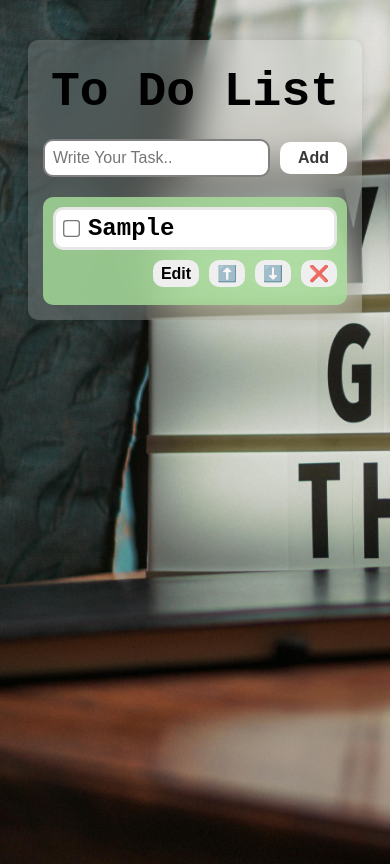
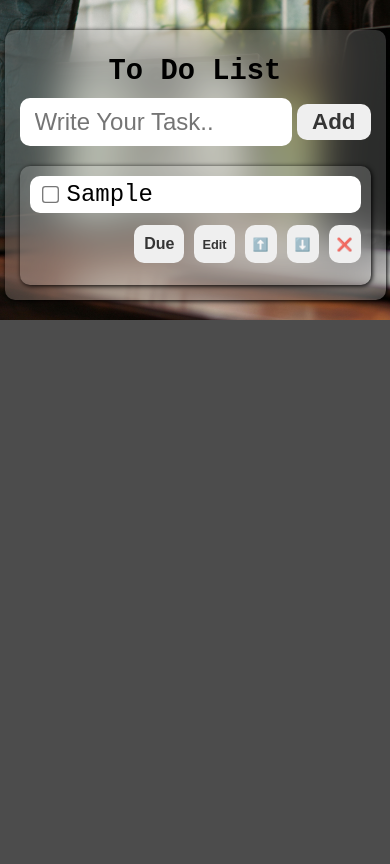
Before and after one commit to Bharath2228/To-Do-List, a React (Vite) app: page / in a window 390 px wide. Both pictures are taken after typing "Sample" into the empty fields and a click on the button "Add". Built offline with nearby package versions, Linux system fonts and the light colour scheme.

Commit message:
Responsive width

```diff
--- a/src/ToDoList.jsx
+++ b/src/ToDoList.jsx
@@ -23,7 +23,7 @@ function ToDoList() {
 
     function addTask() {
         if (newTask.trim() !== "") {
-            const addedTask = { text: newTask, completed: false, editing: false };
+            const addedTask = { text: newTask, completed: false, editing: false, dueDate: '', showDueDateInput: false };
             setTasks(prevTasks => [addedTask, ...prevTasks]);
             setNewTask("");
         }
@@ -124,6 +124,22 @@ function ToDoList() {
         }
     }
 
+    function handleDueDateChange(index, newDate) {
+        setTasks(prevTasks => {
+            const updatedTasks = [...prevTasks];
+            updatedTasks[index] = { ...updatedTasks[index], dueDate: newDate };
+            return updatedTasks;
+        });
+    }
+
+    function toggleDueDateInput(index) {
+        setTasks(prevTasks => {
+            const updatedTasks = [...prevTasks];
+            updatedTasks[index] = { ...updatedTasks[index], showDueDateInput: !updatedTasks[index].showDueDateInput };
+            return updatedTasks;
+        });
+    }
+
     return (
         <div className='toDoListContainer'>
             <h1>To Do List</h1>
@@ -176,10 +192,23 @@ function ToDoList() {
                                 </span>
                             )}
                         </li>
-                        <div className='taskButtons'>
+                        <div className={`taskButtons ${task.completed ? 'hidden' : ''}`}>
+
+                            <button className='dateButton' onClick={() => toggleDueDateInput(index)}>
+                                Due
+                            </button>
+                            {task.showDueDateInput && (
+                                <div className="dueDate">
+                                     <input
+                                        type='date'
+                                        value={task.dueDate}
+                                        onChange={(e) => handleDueDateChange(index, e.target.value)}
+                                    />
+                                </div>
+
+                            )}
                             {!task.editing && (
                                 <>
-
                                     <button className='editButton' onClick={() => editTask(index)}>
                                         Edit
                                     </button>
--- a/src/index.css
+++ b/src/index.css
@@ -4,6 +4,7 @@ body {
   align-items: center;
   margin: 0;
   height: fit-content;
+  background-color: rgba(0, 0, 0, 0.728);
   background-image: url('./assets/Background1.jpg');
   background-size: cover;
   background-repeat: no-repeat;
@@ -12,13 +13,13 @@ body {
 .toDoListContainer {
   backdrop-filter: blur(20px);
   width: 100%;
-  max-width: 700px;
+  max-width: 800px;
   text-align: center;
   font-family: monospace;
   background-color: rgba(255, 255, 255, 0.169);
   padding: 30px;
   border-radius: 10px;
-  box-shadow: 0 0 10px rgba(0, 0, 0, 0.1);
+  box-shadow: 1px 1px 5px;
   margin: 20px auto;
 }
 
@@ -26,6 +27,12 @@ h1 {
   font-size: 3.5rem;
   margin-top: 10px;
   margin-bottom: 20px;
+}
+
+#inputField{
+  font-size: 1.5rem;
+  padding: 10px 15px;
+  outline: none;
 }
 
 button {
@@ -41,19 +48,19 @@ button {
 }
 
 .addButton {
-  background-color: #fff;
   font-weight: bold;
-  padding: 7px 18px;
+  padding: 5px 15px;
+  font-size: 1.4rem;
 }
 
 .addButton:hover {
-  background-color: hsl(120, 100%, 44%);
+  background-color: #e1d7cf5b;
 }
 
 input[type="text"] {
-  font-size: 1.3rem;
+  font-size: 1.5rem;
   padding: 12px;
-  border: 2px solid grey;
+  border: none;
   border-radius: 10px;
   color: hsla(0, 0%, 0%, 0.8);
   width: 70%;
@@ -95,19 +102,51 @@ li {
 .taskButtons {
   display: flex;
   justify-content: flex-end;
-  margin-bottom: 8px;
+  margin-top: 12px;
+  margin-bottom: 12px;
+}
+
+.hidden{
+  display: none;
+}
+
+.dueDate{
+  background-color: #fff;
+  margin-right: 10px;
+  border: none;
+  border-radius: 10px;
+  font-weight: bold;
+}
+
+.dueDate input{
+  border: none;
+  border-radius: 10px;
+  font-size: 1rem;
+  background: transparent;
+  font-weight: bold;
+  text-align: center;
+  padding: 10px;
+}
+
+.dateButton{
+  font-size: 1rem;
+  padding: 10px;
+  margin-right: 10px;
 }
 
 .taskItem {
-  padding: 5px;
+  padding: 5px 10px;
+  border: none;
   border-radius: 10px;
+  font-weight: lighter;
 }
 
 .taskList {
-  background-color: hsla(108, 52%, 74%, 0.808);
+  background-color: hsla(0, 0%, 100%, 0.16);
   border: none;
   border-radius: 10px;
   padding: 10px;
+  box-shadow: 1px 1px 5px black;
 }
 
 .taskList:empty {
@@ -119,8 +158,8 @@ li {
 .editButton,
 .cancelButton,
 .saveButton {
-  padding: 7px 12px;
-  font-size: 1.2rem;
+  padding: 4px 8px;
+  font-size: 1rem;
   margin-left: 10px;
 }
 
@@ -128,27 +167,30 @@ li {
   text-align: justify;
   padding: 5px 10px;
   margin: 0;
-  color: black;
+}
+
+.dateButton:hover{
+  background-color: #e1d7cf5b;
+}
+
+.deleteButton:hover{
+  background-color: #e1d7cf5b;
+}
+
+.moveButton:hover{
+  background-color: #e1d7cf5b;
 }
 
 .editButton:hover {
-  background-color: #e67e22;
-}
-
-.cancelButton {
-  background-color: #95a5a6;
+  background-color: #e1d7cf5b;
 }
 
 .cancelButton:hover {
-  background-color: #7f8c8d;
-}
-
-.saveButton {
-  background-color: #2ecc71;
+  background-color: #e1d7cffa;
 }
 
 .saveButton:hover {
-  background-color: #27ae60;
+  background-color: #e1d7cffa;
 }
 
 .checkbox {
@@ -166,28 +208,50 @@ li {
   margin-bottom: 20px;
 }
 
-@media (max-width: 1100px){
-  body{
-    height: 100vh;
-    background-size: cover;
-  }
-}
-@media (max-width: 768px) {
-
+@media (max-width: 1100px) {
   body {
-    align-items: baseline;
-    margin-top: 20px;
-    background-size: cover;
+    height: auto;
+    padding: 20px;
   }
 
   .toDoListContainer {
-    width: fit-content;
-    padding: 15px;
+    padding: 20px;
   }
 
   h1 {
-    font-size: 3rem;
-    margin-bottom: 20px;
+    font-size: 2rem;
+  }
+
+  button {
+    font-size: 1.2rem;
+    padding: 10px 20px;
+  }
+
+  input[type="text"] {
+    font-size: 1rem;
+    padding: 10px;
+  }
+
+  li {
+    font-size: 1.2rem;
+    padding: 15px;
+  }
+}
+
+@media (max-width: 768px) {
+  body {
+    align-items: flex-start;
+    height: auto;
+    padding: 20px;
+  }
+
+  .toDoListContainer {
+    width: 95%;
+    padding: 20px;
+  }
+
+  h1 {
+    font-size: 1.8rem;
   }
 
   button {
@@ -196,14 +260,14 @@ li {
   }
 
   input[type="text"] {
-    font-size: 1rem;
+    font-size: 1.5rem;
     padding: 8px;
-    outline: none;
-    overflow: auto;
+    width: 60%;
+    margin-right: 5px;
   }
 
   li {
-    font-size: 1.4rem;
+    font-size: 1.5rem;
     padding: 12px;
   }
 
@@ -212,14 +276,113 @@ li {
   .editButton,
   .cancelButton,
   .saveButton {
-    padding: 4px 8px;
-    font-size: 1rem;
+    font-size: 0.9rem;
+    padding: 6px 10px;
   }
 
   .saveButton,
   .cancelButton {
     margin: 2px;
-    padding: 4px 8px;
-    font-size: 0.8rem;
   }
 }
+
+@media (max-width: 550px) {
+  body {
+    background-color:hsla(0, 0%, 0%, 0.701);
+    flex-direction: column;
+    align-items: center;
+    padding: 0;
+    background-size: cover;
+  }
+
+  .toDoListContainer {
+    width: 90%;
+    padding: 15px;
+    margin-top: 30px;
+  }
+
+  h1 {
+    font-size: 1.8;
+    margin-bottom: 10px;
+  }
+
+  button {
+    font-size: 0.8rem;
+    padding: 6px 12px;
+  }
+
+  input[type="text"] {
+    font-size: 0.8rem;
+    padding: 6px;
+    width: calc(100% - 70px);
+    margin-right: 5px;
+  }
+
+  li {
+    font-size: 0.9rem;
+    padding: 10px;
+  }
+
+  .deleteButton,
+  .moveButton,
+  .editButton,
+  .cancelButton,
+  .saveButton {
+    font-size: 0.8rem;
+    padding: 4px 8px;
+  }
+
+  .saveButton,
+  .cancelButton {
+    padding: 3px 6px;
+  }
+}
+
+/* @media (max-width: 400px) {
+
+  body{
+    justify-content: center;
+  }
+
+  .toDoListContainer {
+    width: 100%;
+    padding: 10px;
+    margin: 0;
+  }
+
+  h1 {
+    font-size: 1.5rem;
+    margin-bottom: 10px;
+  }
+
+  button {
+    font-size: 0.7rem;
+    padding: 5px 10px;
+  }
+
+  input[type="text"] {
+    font-size: 0.7rem;
+    padding: 5px;
+    width: calc(100% - 60px);
+    margin-right: 5px;
+  }
+
+  li {
+    font-size: 0.8rem;
+    padding: 8px;
+  }
+
+  .deleteButton,
+  .moveButton,
+  .editButton,
+  .cancelButton,
+  .saveButton {
+    font-size: 0.7rem;
+    padding: 3px 5px;
+  }
+
+  .saveButton,
+  .cancelButton {
+    padding: 2px 4px;
+  }
+} */
```
